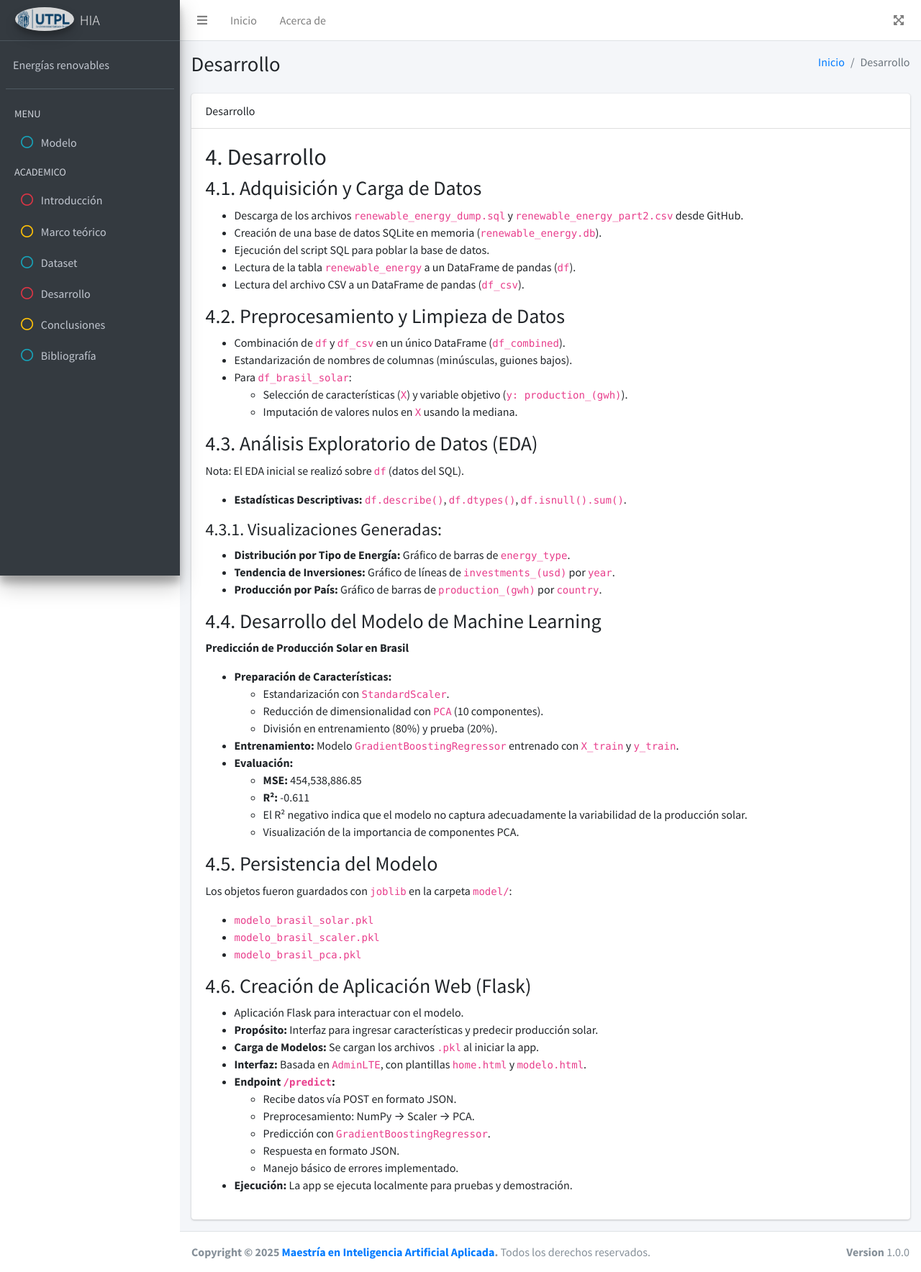
After one commit to bernabe-ortega-tenezaca/HIA, a Flask app: page /desarrollo in a window 1280 px wide. The commit adds this page. Shown: the whole page at 72% size. Run offline with Flask 3, Linux system fonts and the light colour scheme; parts of the project's set-up code (start-up, migrations or seed data) failed here and were passed over; some libraries are stand-ins or nearby versions.

Commit message:
reporte fix

```diff
--- a/app.py
+++ b/app.py
@@ -5,6 +5,12 @@ import joblib
 import numpy as np
 import os
 import json
+import io
+
+from reportlab.lib.pagesizes import letter
+from reportlab.pdfgen import canvas
+from reportlab.lib import colors
+from reportlab.lib.units import inch
 
 # Ruta base del proyecto
 BASE_DIR = os.path.dirname(os.path.abspath(__file__))
@@ -40,6 +46,31 @@ def home():
 @app.route ('/modelo', methods=['GET', 'POST'])
 def modelo():
     return render_template('modelo.html')
+
+@app.route('/introduccion')
+def introduccion():  # put application's code here
+    return render_template('acad_introduccion.html')
+
+@app.route('/conclusiones')
+def conclusiones():  # put application's code here
+    return render_template('acad_conclusiones.html')
+
+@app.route('/bibliografia')
+def bibliografia():  # put application's code here
+    return render_template('acad_bibliografia.html')
+
+@app.route('/dataset')
+def dataset():  # put application's code here
+    return render_template('acad_dataset.html')
+
+@app.route('/desarrollo')
+def desarrollo():  # put application's code here
+    return render_template('acad_desarrollo.html')
+
+@app.route('/marco')
+def marco():  # put application's code here
+    return render_template('acad_marco.html')
+
 @app.route('/predict', methods=['GET', 'POST'])
 def predict():
     try:
@@ -57,9 +88,6 @@ def predict():
     except Exception as e:
         return jsonify({'error': str(e)})
 
-from flask import send_file
-import io
-
 @app.route('/generar_reporte', methods=['POST'])
 def generate_report():
     try:
@@ -70,33 +98,52 @@ def generate_report():
         input_pca = pca.transform(input_scaled)
         prediction = model.predict(input_pca)[0]
 
-        #sumar contador
+        # Sumar contador
         conteo = actualizar_contador()
 
         # Crear PDF en memoria
-        from reportlab.lib.pagesizes import letter
-        from reportlab.pdfgen import canvas
-
         buffer = io.BytesIO()
         c = canvas.Canvas(buffer, pagesize=letter)
         width, height = letter
 
-        c.setFont("Helvetica-Bold", 16)
-        c.drawCentredString(width / 2.0, height - 50, "Reporte de Predicción de Producción de Energía Solar")
+        # Banner con logo y texto
+        logo_path = "static/dist/img/utpl_logo.png"
+        c.drawImage(logo_path, 50, height-60, width=60, preserveAspectRatio=True)
+        c.setFont("Helvetica-Bold", 18)
+        c.drawString(120, height - 60, "Sistema de Predicción de Energía Solar")
 
+        # Texto introductorio
         c.setFont("Helvetica", 12)
-        c.drawString(50, height - 100, f"Predicción de producción: {prediction:.2f}")
-        c.drawString(50, height - 130, "Ingreso de características:")
+        c.drawString(50, height - 110, "Este reporte presenta la predicción de producción de energía solar basada en los datos ingresados.")
+        c.drawString(50, height - 130, "El modelo ha sido entrenado con técnicas de aprendizaje automático para ofrecer estimaciones precisas.")
+
+        # Resultado de la predicción
+        c.setFont("Helvetica-Bold", 14)
+        c.setFillColor(colors.darkblue)
+        c.drawString(50, height - 170, f"Predicción estimada: {prediction:.2f} kWh")
+        c.setFillColor(colors.black)
+
+        # Características de entrada
+        c.setFont("Helvetica-Bold", 12)
+        c.drawString(50, height - 200, "Características de entrada:")
+        c.setFont("Helvetica", 10)
 
         x_offset = 50
-        y_offset = height - 160
+        y_offset = height - 220
         row_height = 15
-        col_width = 100
+        col_width = 130
 
         for i, feature in enumerate(data['features']):
-            x = x_offset + (i % 4) * col_width
-            y = y_offset - (i // 4) * row_height
-            c.drawString(x, y, str(feature))
+            x = x_offset + (i % 3) * col_width
+            y = y_offset - (i // 3) * row_height
+            c.drawString(x, y, f"Característica {i+1}: {feature}")
+
+        # Cuadro de resumen al final
+        c.setFont("Helvetica-Bold", 10)
+        c.rect(50, 50, width - 100, 60, stroke=1, fill=0)
+        c.drawString(60, 90, "Aplicación: Predicción Solar")
+        c.drawString(60, 75, "Proyecto: Estimación de Producción Fotovoltaica")
+        c.drawString(60, 60, "Página: 1")
 
         c.save()
         buffer.seek(0)
@@ -105,6 +152,7 @@ def generate_report():
 
     except Exception as e:
         return jsonify({'error': str(e)})
+
 
 @app.route('/conteo_predicciones', methods=['GET'])
 def conteo_predicciones():
@@ -116,6 +164,13 @@ def conteo_predicciones():
 
     return jsonify({'conteo': data.get('conteo', 0)})
 
+@app.route('/<seccion>')
+def mostrar_seccion(seccion):
+    try:
+        return render_template('home.html', seccion=seccion)
+    except:
+        return "Sección no encontrada", 404
+
 
 if __name__ == '__main__':
     app.run(debug=True)
--- a/model/contador.json
+++ b/model/contador.json
@@ -1 +1 @@
-{"conteo": 4}
+{"conteo": 7}
--- /dev/null
+++ b/templates/acad_desarrollo.html
@@ -0,0 +1,129 @@
+{% extends 'adm_layout.html' %}
+{% block body %}
+
+    <div class="content-wrapper">
+    <!-- Content Header (Page header) -->
+    <div class="content-header">
+      <div class="container-fluid">
+        <div class="row mb-2">
+          <div class="col-sm-6">
+            <h1 class="m-0">Desarrollo</h1>
+          </div><!-- /.col -->
+          <div class="col-sm-6">
+            <ol class="breadcrumb float-sm-right">
+              <li class="breadcrumb-item"><a href="/">Inicio</a></li>
+              <li class="breadcrumb-item active">Desarrollo</li>
+            </ol>
+          </div><!-- /.col -->
+        </div><!-- /.row -->
+      </div><!-- /.container-fluid -->
+    </div>
+    <!-- /.content-header -->
+
+    <!-- Main content -->
+    <section class="content">
+      <div class="container-fluid">
+        <!-- Main row -->
+        <div class="row">
+          <!-- Left col -->
+          <section class="col-lg-12 connectedSortable">
+              <div class="card">
+                  <div class="card-header">Desarrollo</div>
+                  <div class="card-body">
+                      <section>
+                        <section>
+                          <h2>4. Desarrollo</h2>
+
+                          <h3>4.1. Adquisición y Carga de Datos</h3>
+                          <ul>
+                            <li>Descarga de los archivos <code>renewable_energy_dump.sql</code> y <code>renewable_energy_part2.csv</code> desde GitHub.</li>
+                            <li>Creación de una base de datos SQLite en memoria (<code>renewable_energy.db</code>).</li>
+                            <li>Ejecución del script SQL para poblar la base de datos.</li>
+                            <li>Lectura de la tabla <code>renewable_energy</code> a un DataFrame de pandas (<code>df</code>).</li>
+                            <li>Lectura del archivo CSV a un DataFrame de pandas (<code>df_csv</code>).</li>
+                          </ul>
+
+                          <h3>4.2. Preprocesamiento y Limpieza de Datos</h3>
+                          <ul>
+                            <li>Combinación de <code>df</code> y <code>df_csv</code> en un único DataFrame (<code>df_combined</code>).</li>
+                            <li>Estandarización de nombres de columnas (minúsculas, guiones bajos).</li>
+                            <li>Para <code>df_brasil_solar</code>:
+                              <ul>
+                                <li>Selección de características (<code>X</code>) y variable objetivo (<code>y: production_(gwh)</code>).</li>
+                                <li>Imputación de valores nulos en <code>X</code> usando la mediana.</li>
+                              </ul>
+                            </li>
+                          </ul>
+
+                          <h3>4.3. Análisis Exploratorio de Datos (EDA)</h3>
+                          <p>Nota: El EDA inicial se realizó sobre <code>df</code> (datos del SQL).</p>
+                          <ul>
+                            <li><strong>Estadísticas Descriptivas:</strong> <code>df.describe()</code>, <code>df.dtypes()</code>, <code>df.isnull().sum()</code>.</li>
+                          </ul>
+
+                          <h4>4.3.1. Visualizaciones Generadas:</h4>
+                          <ul>
+                            <li><strong>Distribución por Tipo de Energía:</strong> Gráfico de barras de <code>energy_type</code>.</li>
+                            <li><strong>Tendencia de Inversiones:</strong> Gráfico de líneas de <code>investments_(usd)</code> por <code>year</code>.</li>
+                            <li><strong>Producción por País:</strong> Gráfico de barras de <code>production_(gwh)</code> por <code>country</code>.</li>
+                          </ul>
+
+                          <h3>4.4. Desarrollo del Modelo de Machine Learning</h3>
+                          <p><strong>Predicción de Producción Solar en Brasil</strong></p>
+                          <ul>
+                            <li><strong>Preparación de Características:</strong>
+                              <ul>
+                                <li>Estandarización con <code>StandardScaler</code>.</li>
+                                <li>Reducción de dimensionalidad con <code>PCA</code> (10 componentes).</li>
+                                <li>División en entrenamiento (80%) y prueba (20%).</li>
+                              </ul>
+                            </li>
+                            <li><strong>Entrenamiento:</strong> Modelo <code>GradientBoostingRegressor</code> entrenado con <code>X_train</code> y <code>y_train</code>.</li>
+                            <li><strong>Evaluación:</strong>
+                              <ul>
+                                <li><strong>MSE:</strong> 454,538,886.85</li>
+                                <li><strong>R²:</strong> -0.611</li>
+                                <li>El R² negativo indica que el modelo no captura adecuadamente la variabilidad de la producción solar.</li>
+                                <li>Visualización de la importancia de componentes PCA.</li>
+                              </ul>
+                            </li>
+                          </ul>
+
+                          <h3>4.5. Persistencia del Modelo</h3>
+                          <p>Los objetos fueron guardados con <code>joblib</code> en la carpeta <code>model/</code>:</p>
+                          <ul>
+                            <li><code>modelo_brasil_solar.pkl</code></li>
+                            <li><code>modelo_brasil_scaler.pkl</code></li>
+                            <li><code>modelo_brasil_pca.pkl</code></li>
+                          </ul>
+
+                          <h3>4.6. Creación de Aplicación Web (Flask)</h3>
+                          <ul>
+                            <li>Aplicación Flask para interactuar con el modelo.</li>
+                            <li><strong>Propósito:</strong> Interfaz para ingresar características y predecir producción solar.</li>
+                            <li><strong>Carga de Modelos:</strong> Se cargan los archivos <code>.pkl</code> al iniciar la app.</li>
+                            <li><strong>Interfaz:</strong> Basada en <code>AdminLTE</code>, con plantillas <code>home.html</code> y <code>modelo.html</code>.</li>
+                            <li><strong>Endpoint <code>/predict</code>:</strong>
+                              <ul>
+                                <li>Recibe datos vía POST en formato JSON.</li>
+                                <li>Preprocesamiento: NumPy → Scaler → PCA.</li>
+                                <li>Predicción con <code>GradientBoostingRegressor</code>.</li>
+                                <li>Respuesta en formato JSON.</li>
+                                <li>Manejo básico de errores implementado.</li>
+                              </ul>
+                            </li>
+                            <li><strong>Ejecución:</strong> La app se ejecuta localmente para pruebas y demostración.</li>
+                          </ul>
+                      </section>
+                  </div>
+              </div>
+
+          </section>
+          <!-- right col -->
+        </div>
+        <!-- /.row (main row) -->
+      </div><!-- /.container-fluid -->
+    </section>
+    <!-- /.content -->
+  </div>
+{% endblock %}
--- a/templates/adm_layout.html
+++ b/templates/adm_layout.html
@@ -1,8 +1,11 @@
 <!DOCTYPE html>
-<html lang="en">
+<html lang="es">
 <head>
   <meta charset="utf-8">
   <meta name="viewport" content="width=device-width, initial-scale=1">
+  <meta name="description" content="Herramientas de IA desarrolladas por UTPL">
+  <meta name="keywords" content="IA, UTPL, predicciones, inteligencia artificial">
+
   <title>UTPL | Herramientas para la IA</title>
 
   <!-- Google Font: Source Sans Pro -->
@@ -46,8 +49,10 @@
             document.getElementById('contadorEjecuciones').textContent = data.conteo;
           })
           .catch(error => {
-            console.error('Error al obtener el contador:', error);
-          });
+              console.error('Error al obtener el contador:', error);
+              document.getElementById('contadorEjecuciones').textContent = 'Error';
+        });
+
       });
     </script>
 </head>
--- a/templates/adm_menu.html
+++ b/templates/adm_menu.html
@@ -1,8 +1,8 @@
   <!-- Main Sidebar Container -->
   <aside class="main-sidebar sidebar-dark-primary elevation-4">
     <!-- Brand Logo -->
-    <a href="index3.html" class="brand-link">
-      <img src="{{ url_for('static', filename='dist/img/utpl_logo.png')}}" alt="AdminLTE Logo" class="brand-image img-circle elevation-3" style="opacity: .8">
+    <a href="/" class="brand-link">
+      <img src="{{ url_for('static', filename='dist/img/utpl_logo.png')}}" alt="HIA Logo" class="brand-image img-circle elevation-3" style="opacity: .8">
       <span class="brand-text font-weight-light">HIA</span>
     </a>
 
@@ -11,7 +11,7 @@
       <!-- Sidebar user panel (optional) -->
       <div class="user-panel mt-3 pb-3 mb-3 d-flex">
         <div class="info">
-          <a href="#" class="d-block">Energías renovables</a>
+          <a href="/" class="d-block">Energías renovables</a>
         </div>
       </div>
 
@@ -24,21 +24,51 @@
                with font-awesome or any other icon font library -->
           <li class="nav-header">MENU</li>
           <li class="nav-item">
-            <a href="#" class="nav-link">
+            <a href="/modelo" class="nav-link">
+              <i class="nav-icon far fa-circle text-info"></i>
+              <p>Modelo</p>
+            </a>
+          </li>
+        </ul>
+
+        <ul class="nav nav-pills nav-sidebar flex-column" data-widget="treeview" role="menu" data-accordion="false">
+          <!-- Add icons to the links using the .nav-icon class
+               with font-awesome or any other icon font library -->
+          <li class="nav-header">ACADEMICO</li>
+          <li class="nav-item">
+            <a href="/introduccion" class="nav-link">
               <i class="nav-icon far fa-circle text-danger"></i>
-              <p class="text">Instrucciones</p>
+              <p class="text">Introducción</p>
             </a>
           </li>
           <li class="nav-item">
-            <a href="#" class="nav-link">
-              <i class="nav-icon far fa-circle text-warning"></i>
-              <p>Dataset</p>
+            <a href="/marco" class="nav-link">
+               <i class="nav-icon far fa-circle text-warning"></i>
+              <p class="text">Marco teórico</p>
             </a>
           </li>
           <li class="nav-item">
-            <a href="/modelo" class="nav-link">
+            <a href="/dataset" class="nav-link">
               <i class="nav-icon far fa-circle text-info"></i>
-              <p>Modelo</p>
+              <p class="text">Dataset</p>
+            </a>
+          </li>
+            <li class="nav-item">
+            <a href="/desarrollo" class="nav-link">
+              <i class="nav-icon far fa-circle text-danger"></i>
+              <p class="text">Desarrollo</p>
+            </a>
+          </li>
+          <li class="nav-item">
+            <a href="/conclusiones" class="nav-link">
+               <i class="nav-icon far fa-circle text-warning"></i>
+              <p class="text">Conclusiones</p>
+            </a>
+          </li>
+          <li class="nav-item">
+            <a href="/bibliografia" class="nav-link">
+              <i class="nav-icon far fa-circle text-info"></i>
+              <p class="text">Bibliografía</p>
             </a>
           </li>
         </ul>
--- a/templates/home.html
+++ b/templates/home.html
@@ -11,7 +11,7 @@
           </div><!-- /.col -->
           <div class="col-sm-6">
             <ol class="breadcrumb float-sm-right">
-              <li class="breadcrumb-item"><a href="#">Inicio</a></li>
+              <li class="breadcrumb-item"><a href="/">Inicio</a></li>
               <li class="breadcrumb-item active">Panel de control</li>
             </ol>
           </div><!-- /.col -->
@@ -105,5 +105,4 @@
     </section>
     <!-- /.content -->
   </div>
-
 {% endblock %}
```
Also changed, not shown: templates/acad_bibliografia.html (added, +70 -0 lines), templates/acad_conclusiones.html (added, +73 -0 lines), templates/acad_dataset.html (added, +84 -0 lines), templates/acad_introduccion.html (added, +68 -0 lines), templates/acad_marco.html (added, +69 -0 lines).
